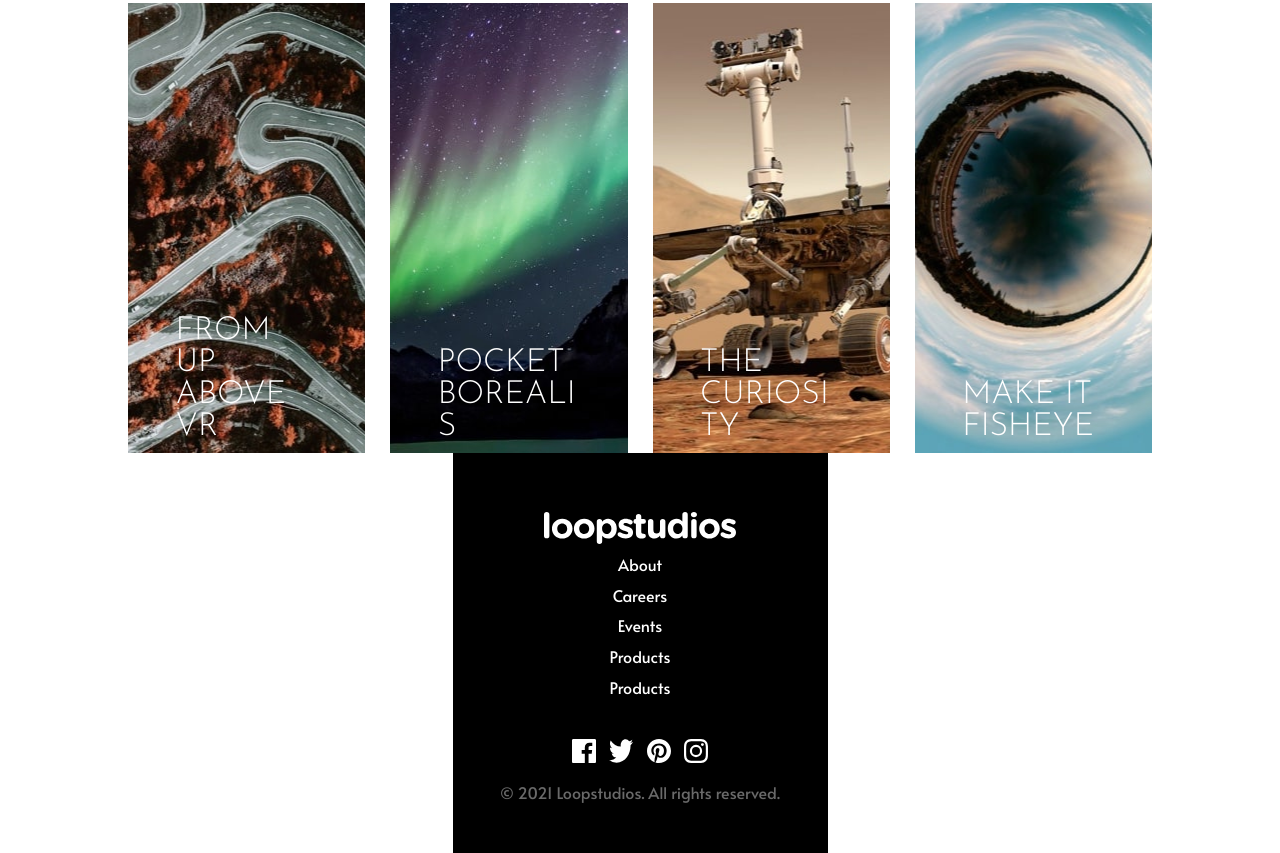
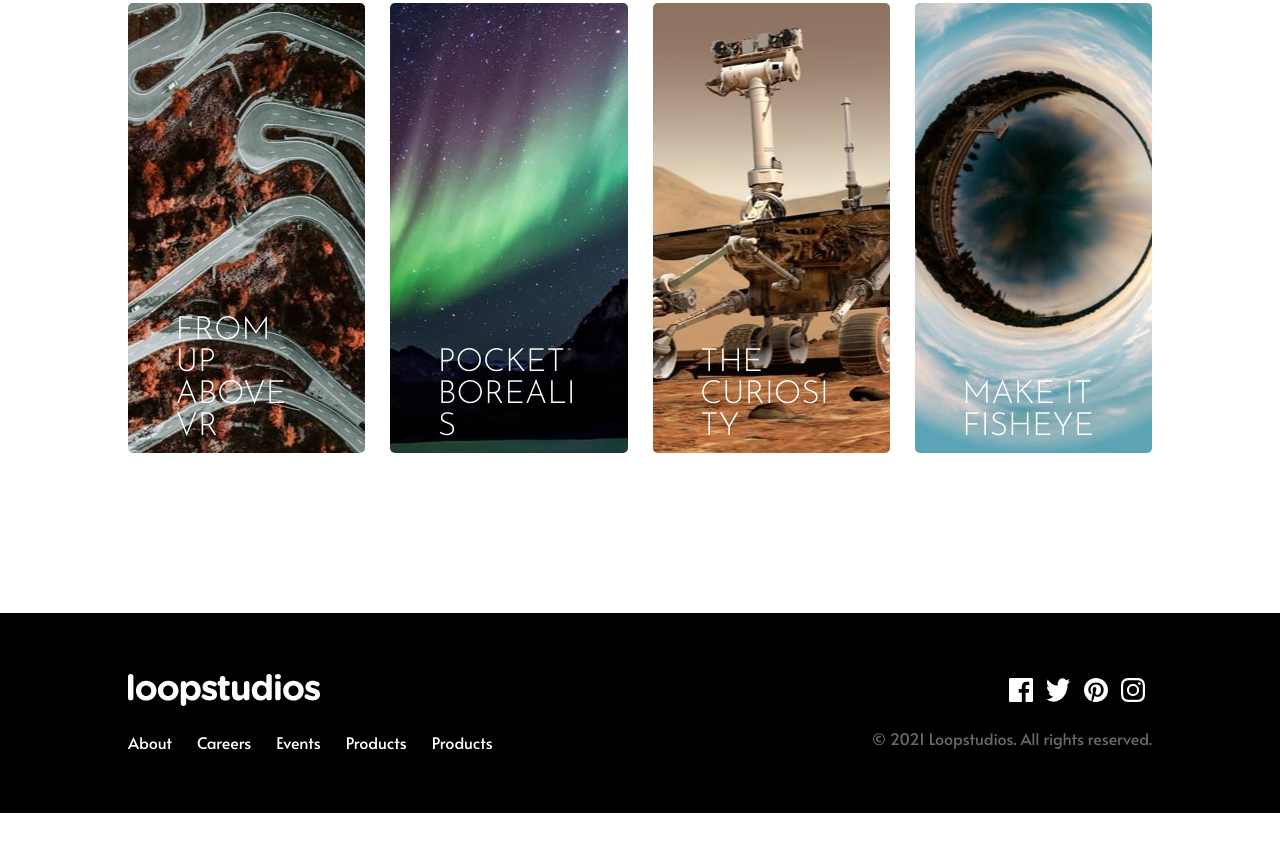
Before and after one commit to NelsonGC7/loopstudios.github.io, a plain HTML site: page index.html in a window 1280 px wide. Shown: the part 1941-2794 px from the top of the page. After the commit the page ends 2754 px from the top, so only its background shows below. Drawn offline with Linux system fonts and the light colour scheme.

Commit message:
completa con algunos fallos visuales [0.1]

```diff
--- a/css/sty.css
+++ b/css/sty.css
@@ -378,6 +378,7 @@ height: auto;
         background-image: url(/images/desktop/image-interactive.jpg);
         background-size: cover;
         background-repeat: no-repeat;
+        border-radius: 5px;
         z-index: 1;
 
     }
@@ -413,6 +414,7 @@ height: auto;
         height:auto;
         padding: 0 10%;
         margin-top: 4rem;
+        padding-bottom: 10rem;
         display: grid;
         grid-template-columns: repeat(4,1fr);
         grid-template-rows: auto  1fr 1fr;
@@ -455,6 +457,7 @@ height: auto;
 
     }
     .cards{
+        border-radius: 5px;
 
         height: 450px;
         width: 100%;
@@ -509,5 +512,37 @@ height: auto;
 
 
     }
+    .footer{
+
+        width: 100%;
+        height: 200px;
+        flex-direction: row;
+        padding:  0 10%;
+    }
+    .footerContein{
+        flex-direction: column;
+        align-items: center;
+        height: 100%;
+        justify-content: center;
+        gap: 25px;
+
+    }
+    .footerContein img{
+        align-self: first baseline;
+
+
+    }
+    .fotext{
+        display: flex;
+        gap: 25px;
+    }
+    .footerSocial{
+        margin: 0;
+        gap: 25px;
+
+    }
+    .ffsocial{
+     align-self: last baseline;
+    }
 
 }
--- a/index.html
+++ b/index.html
@@ -102,11 +102,13 @@
   <footer class="footer">
     <div class=" footerContein">
       <img src="./images/logo.svg" alt="">
+      <div class="fotext">
         <p>About</p>
         <p>Careers</p>
         <p>Events</p>
         <p>Products</p>
         <p>Products</p>
+      </div>
     </div>
     <div class="footerSocial">
       <div class="ffsocial">
@@ -114,11 +116,8 @@
         <img src="./images/icon-twitter.svg" alt="">
         <img src="./images/icon-pinterest.svg" alt="">
         <img src="/images/icon-instagram.svg" alt="">
-
       </div>
-
       <p>© 2021 Loopstudios. All rights reserved.</p>
-
     </div>
   </footer>
 
```
Lines whose indentation alone changed are shown as unchanged.
